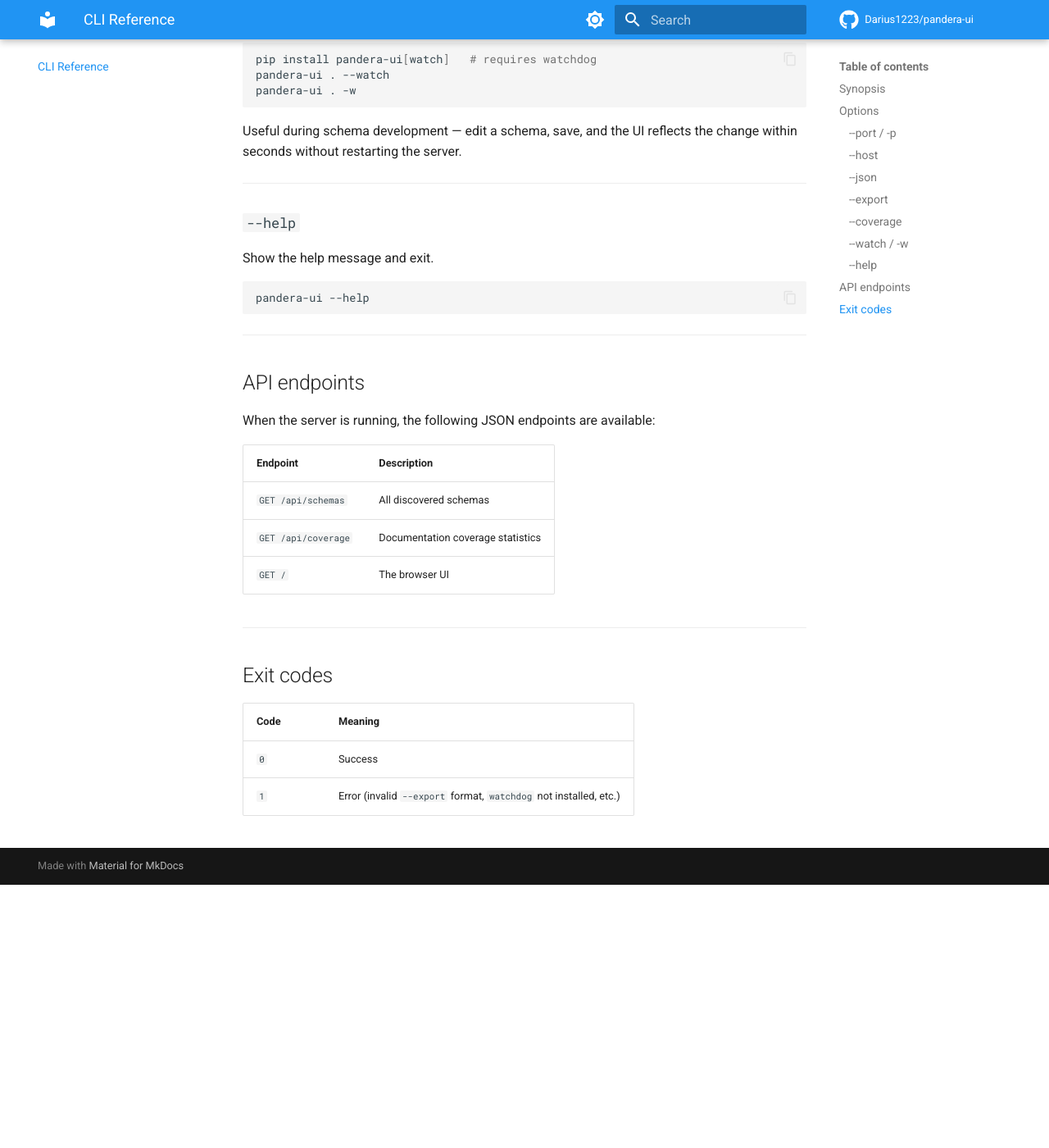
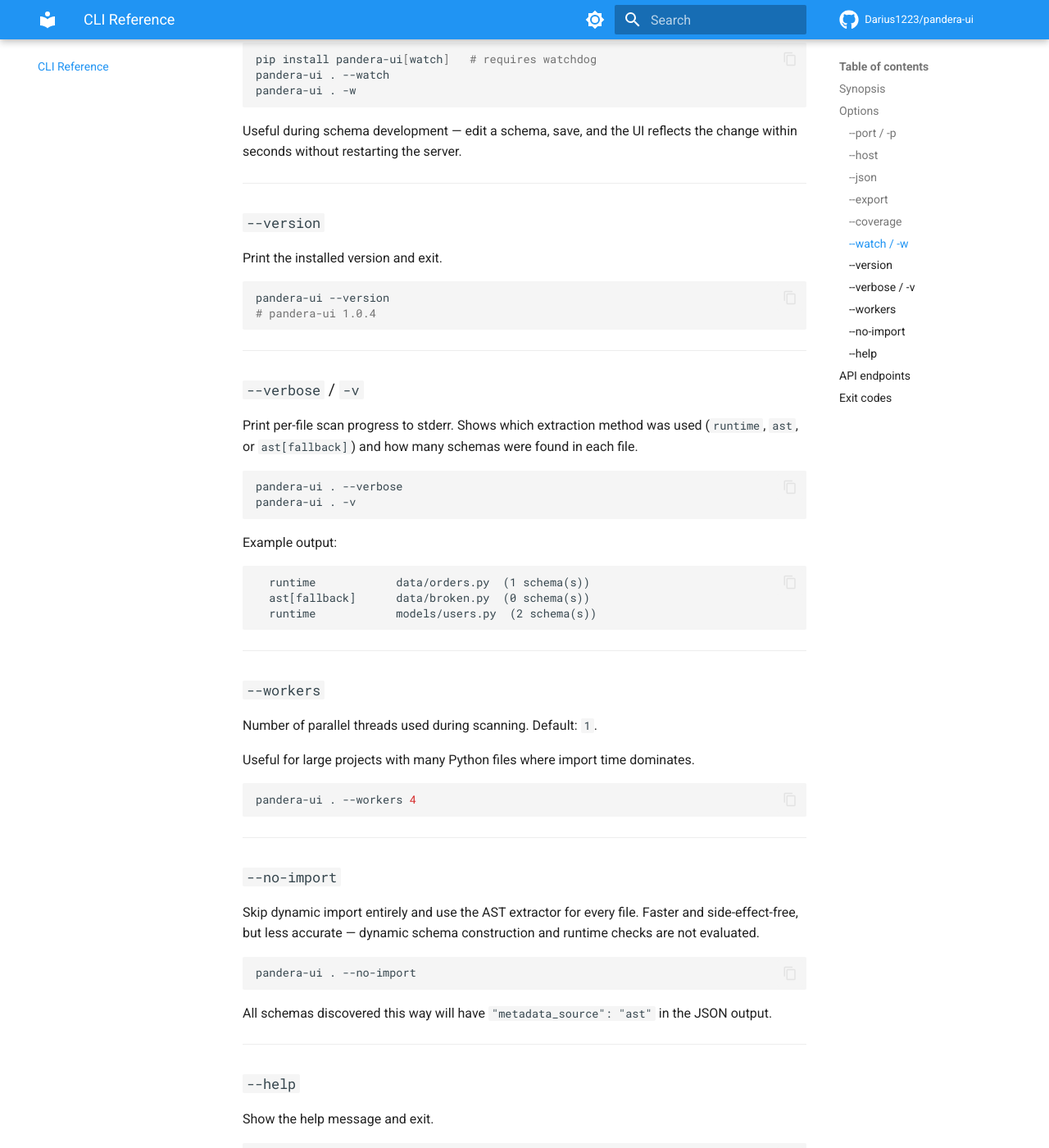
Before and after one commit to Darius1223/pandera-ui, an MkDocs documentation site: the page built from docs/cli-reference.md, in a window 1280 px wide and 1400 px high, scrolled down 2284 px. Shown: the whole window at 82% size. Built offline with MkDocs 1.6.1 and Material for MkDocs 9.7.7, drawn with Linux system fonts in a browser that asks for light colours; comment, search, counter and statistics services are not loaded; before the commit the page ends 3363 px from its top, so only the background shows below that.

Commit message:
chore: release 1.1.0
Add --version, --verbose, --workers, --no-import flags; fix AST transitive subclass detection.

Co-Authored-By: Claude Sonnet 4.6 <noreply@anthropic.com>

````diff
--- a/docs/cli-reference.md
+++ b/docs/cli-reference.md
@@ -119,6 +119,63 @@ Useful during schema development — edit a schema, save, and the UI reflects th
 
 ---
 
+### `--version`
+
+Print the installed version and exit.
+
+```bash
+pandera-ui --version
+# pandera-ui 1.0.4
+```
+
+---
+
+### `--verbose` / `-v`
+
+Print per-file scan progress to stderr. Shows which extraction method was used
+(`runtime`, `ast`, or `ast[fallback]`) and how many schemas were found in each file.
+
+```bash
+pandera-ui . --verbose
+pandera-ui . -v
+```
+
+Example output:
+
+```
+  runtime            data/orders.py  (1 schema(s))
+  ast[fallback]      data/broken.py  (0 schema(s))
+  runtime            models/users.py  (2 schema(s))
+```
+
+---
+
+### `--workers`
+
+Number of parallel threads used during scanning. Default: `1`.
+
+Useful for large projects with many Python files where import time dominates.
+
+```bash
+pandera-ui . --workers 4
+```
+
+---
+
+### `--no-import`
+
+Skip dynamic import entirely and use the AST extractor for every file. Faster and
+side-effect-free, but less accurate — dynamic schema construction and runtime checks
+are not evaluated.
+
+```bash
+pandera-ui . --no-import
+```
+
+All schemas discovered this way will have `"metadata_source": "ast"` in the JSON output.
+
+---
+
 ### `--help`
 
 Show the help message and exit.
--- a/pyproject.toml
+++ b/pyproject.toml
@@ -1,6 +1,6 @@
 [project]
 name = "pandera-ui"
-version = "1.0.4"
+version = "1.1.0"
 description = "Swagger-like UI for Pandera dataframe schemas"
 readme = "README.md"
 requires-python = ">=3.10"
````
Also changed, not shown: CHANGELOG.md (+14 -0 lines), RELEASE_NOTES_1.1.0.md (added, +43 -0 lines), 4 other files.
